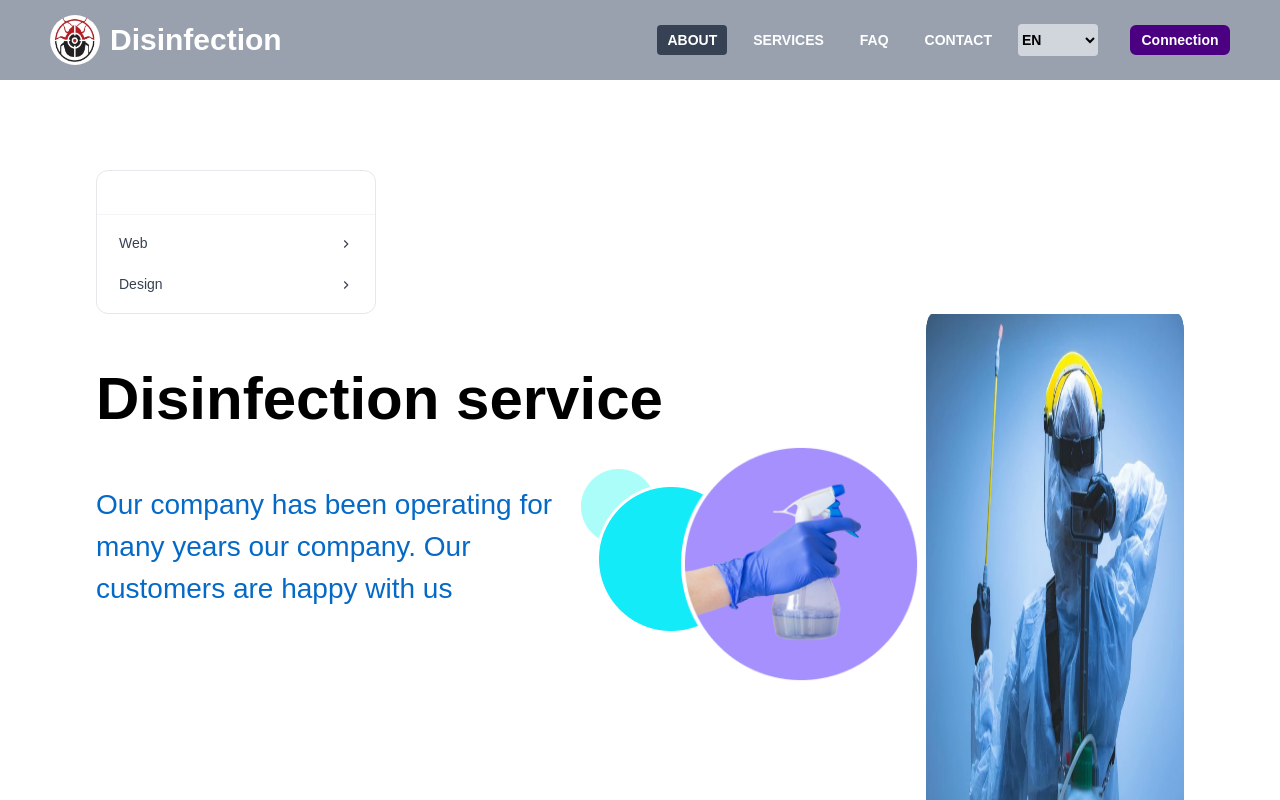
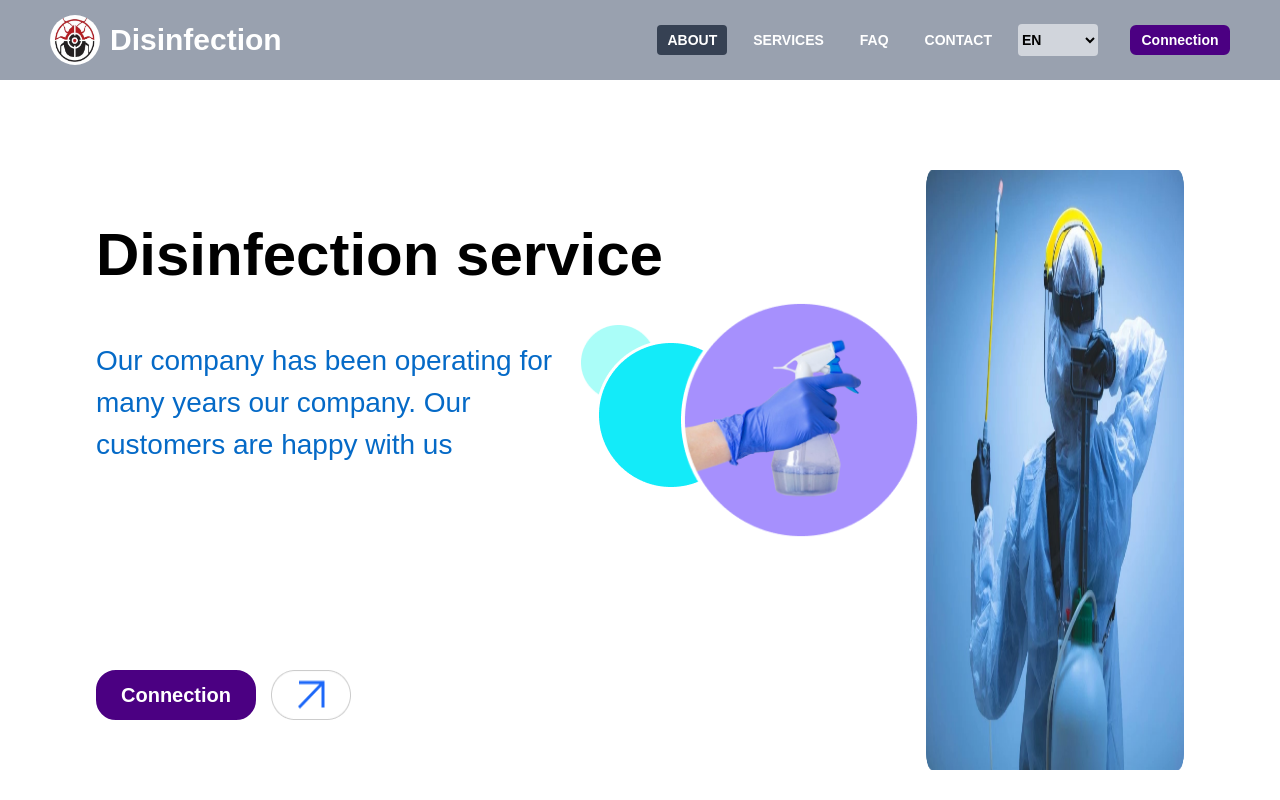
Before and after one commit to ZokirYorov/dezinfeksiya, a Vue app: page / in a window 1280 px wide. Shown: the top 800 px of the page. Built offline with nearby package versions, Linux system fonts and the light colour scheme.

Commit message:
some changes

```diff
--- a/src/App.vue
+++ b/src/App.vue
@@ -45,7 +45,7 @@
          class="scrollBtn"
          @click="scrollToTop"
      />
-      <MenuTree/>
+<!--      <MenuTree/>-->
      <div class="card">
        <div class="card_item"
             data-aos="fade-right"
```
